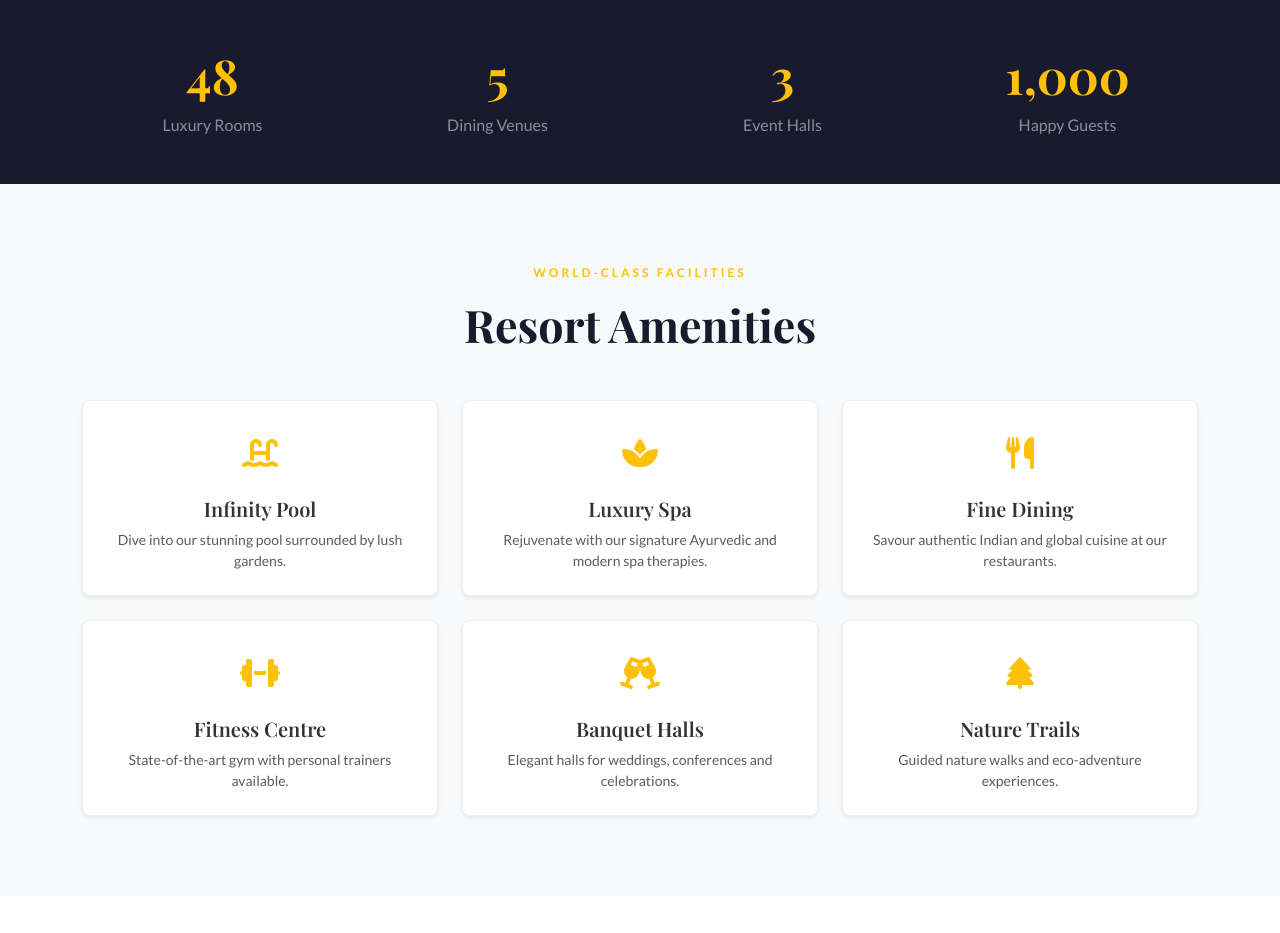
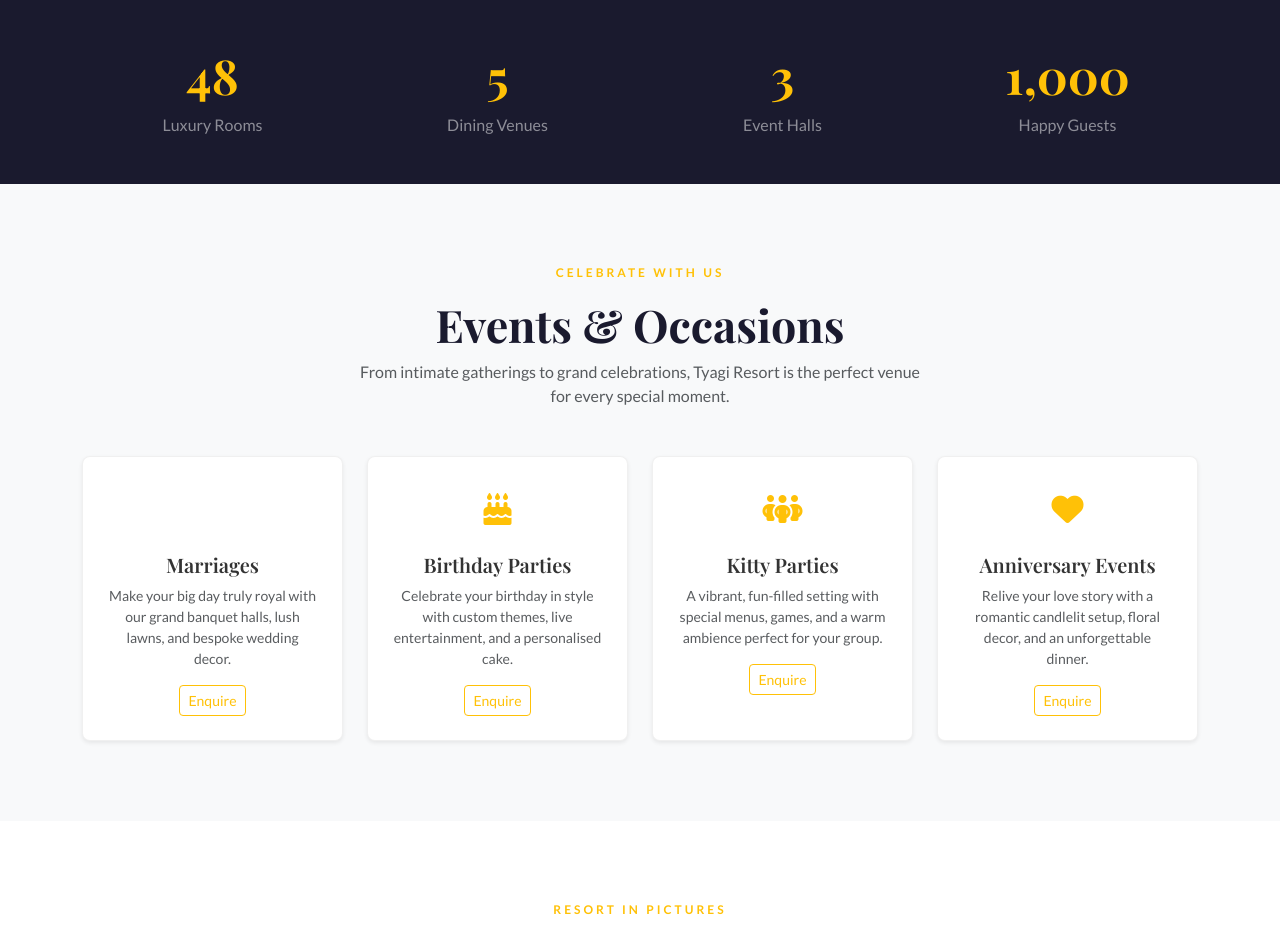
Before and after one commit to styagi9817/Tyagi-Resort, a Flask app: page / in a window 1280 px wide; the page is wider, and only the part inside the window is pictured. Shown: the part 1439-2372 px from the top of that part. Run offline with Flask 3, Linux system fonts and the light colour scheme.

Commit message:
Update events section, remove guest reviews

```diff
--- a/templates/index.html
+++ b/templates/index.html
@@ -123,29 +123,51 @@
 <section id="amenities" class="amenities-section py-6 bg-light">
   <div class="container">
     <div class="section-header text-center mb-5" data-aos="fade-up">
-      <p class="section-tag text-warning fw-semibold">WORLD-CLASS FACILITIES</p>
-      <h2 class="section-title">Resort Amenities</h2>
+      <p class="section-tag text-warning fw-semibold">CELEBRATE WITH US</p>
+      <h2 class="section-title">Events &amp; Occasions</h2>
+      <p class="text-muted mx-auto" style="max-width:560px;">From intimate gatherings to grand celebrations, Tyagi Resort is the perfect venue for every special moment.</p>
     </div>
     <div class="row g-4 text-center">
-      {% set amenities = [
-        ('fa-swimming-pool','Infinity Pool','Dive into our stunning pool surrounded by lush gardens.'),
-        ('fa-spa','Luxury Spa','Rejuvenate with our signature Ayurvedic and modern spa therapies.'),
-        ('fa-utensils','Fine Dining','Savour authentic Indian and global cuisine at our restaurants.'),
-        ('fa-dumbbell','Fitness Centre','State-of-the-art gym with personal trainers available.'),
-        ('fa-champagne-glasses','Banquet Halls','Elegant halls for weddings, conferences and celebrations.'),
-        ('fa-tree','Nature Trails','Guided nature walks and eco-adventure experiences.')
-      ] %}
-      {% for icon, title, desc in amenities %}
-      <div class="col-sm-6 col-lg-4" data-aos="fade-up">
+      <div class="col-sm-6 col-lg-3" data-aos="fade-up" data-aos-delay="0">
         <div class="amenity-card p-4 h-100 rounded-3 bg-white shadow-sm">
           <div class="amenity-icon mb-3">
-            <i class="fa-solid {{ icon }} fa-2x text-warning"></i>
+            <i class="fa-solid fa-rings-wedding fa-2x text-warning"></i>
           </div>
-          <h5 class="fw-semibold mb-2">{{ title }}</h5>
-          <p class="text-muted small mb-0">{{ desc }}</p>
+          <h5 class="fw-semibold mb-2">Marriages</h5>
+          <p class="text-muted small mb-0">Make your big day truly royal with our grand banquet halls, lush lawns, and bespoke wedding decor.</p>
+          <a href="{{ url_for('catering_enquiry') }}" class="btn btn-sm btn-outline-warning mt-3">Enquire</a>
         </div>
       </div>
-      {% endfor %}
+      <div class="col-sm-6 col-lg-3" data-aos="fade-up" data-aos-delay="100">
+        <div class="amenity-card p-4 h-100 rounded-3 bg-white shadow-sm">
+          <div class="amenity-icon mb-3">
+            <i class="fa-solid fa-cake-candles fa-2x text-warning"></i>
+          </div>
+          <h5 class="fw-semibold mb-2">Birthday Parties</h5>
+          <p class="text-muted small mb-0">Celebrate your birthday in style with custom themes, live entertainment, and a personalised cake.</p>
+          <a href="{{ url_for('catering_enquiry') }}" class="btn btn-sm btn-outline-warning mt-3">Enquire</a>
+        </div>
+      </div>
+      <div class="col-sm-6 col-lg-3" data-aos="fade-up" data-aos-delay="200">
+        <div class="amenity-card p-4 h-100 rounded-3 bg-white shadow-sm">
+          <div class="amenity-icon mb-3">
+            <i class="fa-solid fa-people-group fa-2x text-warning"></i>
+          </div>
+          <h5 class="fw-semibold mb-2">Kitty Parties</h5>
+          <p class="text-muted small mb-0">A vibrant, fun-filled setting with special menus, games, and a warm ambience perfect for your group.</p>
+          <a href="{{ url_for('catering_enquiry') }}" class="btn btn-sm btn-outline-warning mt-3">Enquire</a>
+        </div>
+      </div>
+      <div class="col-sm-6 col-lg-3" data-aos="fade-up" data-aos-delay="300">
+        <div class="amenity-card p-4 h-100 rounded-3 bg-white shadow-sm">
+          <div class="amenity-icon mb-3">
+            <i class="fa-solid fa-heart fa-2x text-warning"></i>
+          </div>
+          <h5 class="fw-semibold mb-2">Anniversary Events</h5>
+          <p class="text-muted small mb-0">Relive your love story with a romantic candlelit setup, floral decor, and an unforgettable dinner.</p>
+          <a href="{{ url_for('catering_enquiry') }}" class="btn btn-sm btn-outline-warning mt-3">Enquire</a>
+        </div>
+      </div>
     </div>
   </div>
 </section>
@@ -183,50 +205,7 @@
   </div>
 </section>
 
-<!-- ======= TESTIMONIALS ======= -->
-<section class="testimonials-section py-6 bg-dark text-white">
-  <div class="container">
-    <div class="section-header text-center mb-5" data-aos="fade-up">
-      <p class="section-tag text-warning fw-semibold">GUEST REVIEWS</p>
-      <h2 class="section-title text-white">What Our Guests Say</h2>
-    </div>
-    <div id="testimonialCarousel" class="carousel slide" data-bs-ride="carousel">
-      <div class="carousel-inner">
-        {% set testimonials = [
-          ('Priya Sharma','New Delhi','The rooms are stunning and the staff goes above and beyond. The catering for our wedding reception was absolutely divine – every dish was perfection!','fa-star fa-star fa-star fa-star fa-star'),
-          ('Rakesh Gupta','Lucknow','A beautiful resort with peaceful surroundings. The pool area and spa were world-class. We will definitely be coming back for our anniversary!','fa-star fa-star fa-star fa-star fa-star'),
-          ('Anita Verma','Agra','The family villa was perfect for our group. Kids loved the play area and we loved the evening bonfire. Highly recommend Tyagi Resort for family getaways.','fa-star fa-star fa-star fa-star fa-star-half-stroke')
-        ] %}
-        {% for name, city, review, stars in testimonials %}
-        <div class="carousel-item {% if loop.first %}active{% endif %}">
-          <div class="row justify-content-center">
-            <div class="col-lg-7 text-center px-4">
-              <i class="fa-solid fa-quote-left fa-2x text-warning mb-3"></i>
-              <p class="lead fs-5 text-white-75 fst-italic mb-4">"{{ review }}"</p>
-              <div class="text-warning mb-1">
-                {% for s in stars.split(' ') %}<i class="fa-solid {{ s }}"></i>{% endfor %}
-              </div>
-              <h6 class="text-white fw-bold mb-0">{{ name }}</h6>
-              <small class="text-warning">{{ city }}</small>
-            </div>
-          </div>
-        </div>
-        {% endfor %}
-      </div>
-      <button class="carousel-control-prev" type="button" data-bs-target="#testimonialCarousel" data-bs-slide="prev">
-        <span class="carousel-control-prev-icon"></span>
-      </button>
-      <button class="carousel-control-next" type="button" data-bs-target="#testimonialCarousel" data-bs-slide="next">
-        <span class="carousel-control-next-icon"></span>
-      </button>
-      <div class="carousel-indicators">
-        {% for i in range(3) %}
-          <button type="button" data-bs-target="#testimonialCarousel" data-bs-slide-to="{{ i }}" {% if i==0 %}class="active"{% endif %}></button>
-        {% endfor %}
-      </div>
-    </div>
-  </div>
-</section>
+
 
 
 
```
